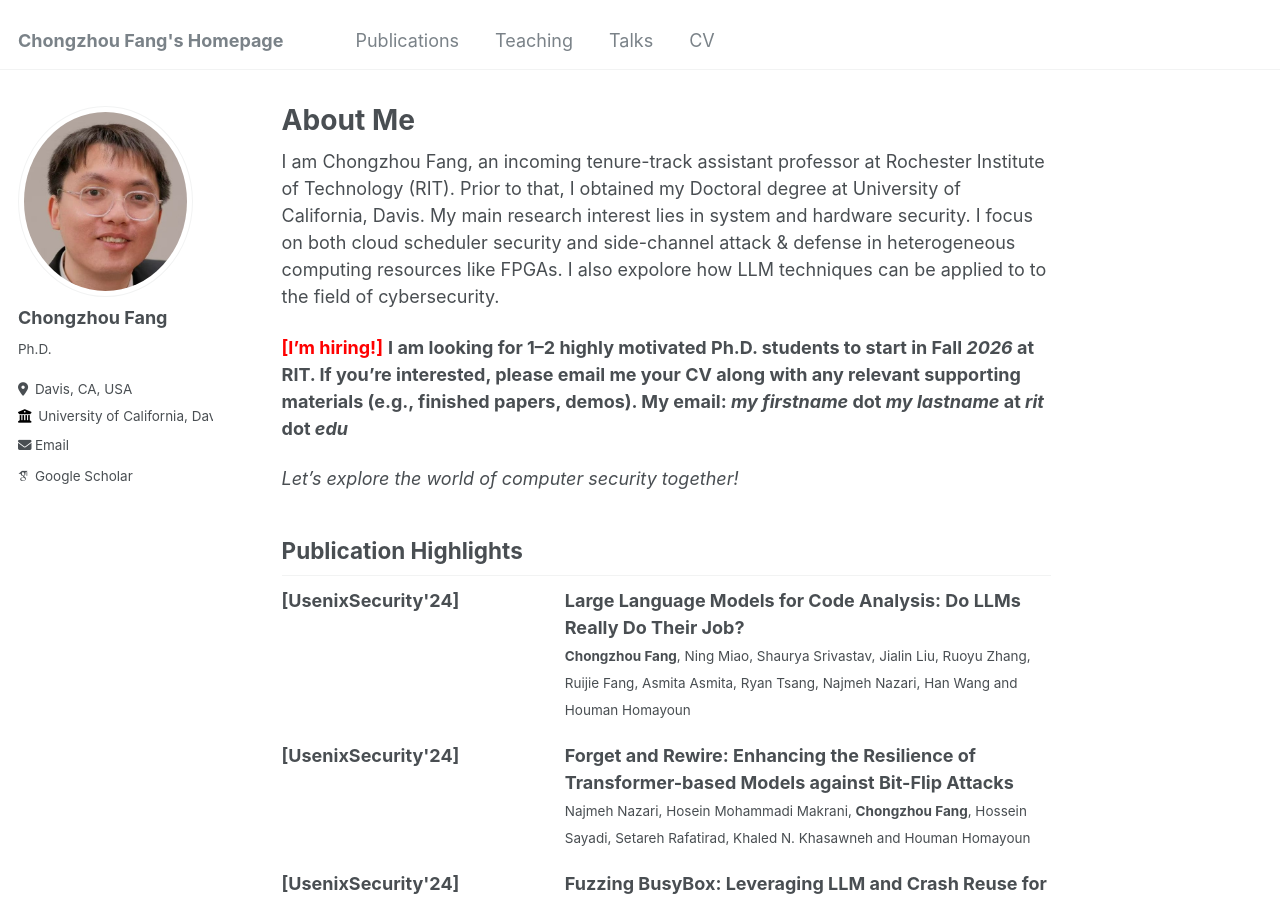
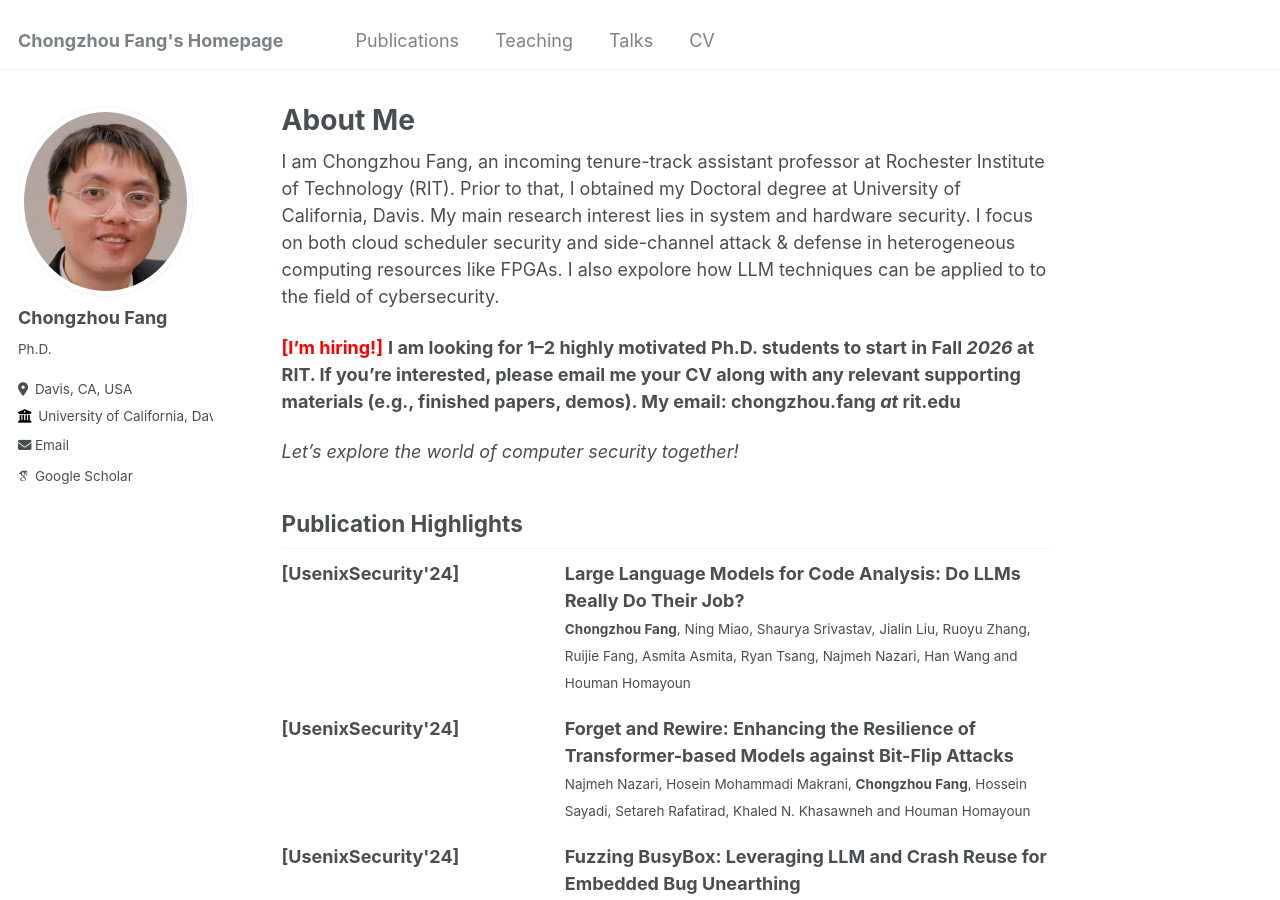
Before and after one commit to ChongzhouFang/ChongzhouFang.github.io, a Jekyll site: the page built from _pages/about.md, in a window 1280 px wide and 900 px high. Built offline with Jekyll 4.4.1, drawn with Linux system fonts in a browser that asks for light colours; some web fonts are replaced.

Commit message:
update CV

```diff
--- a/_config.yml
+++ b/_config.yml
@@ -28,7 +28,7 @@
   location         : "Davis, CA, USA"
   employer         : "University of California, Davis"
   uri              : # URL
-  email            : "chongzhoufang@gmail.com"
+  email            : "chongzhou.fang@rit.edu"
 
   # Academic websites
   arxiv            : # URL - Update with the correct link to your profile
--- a/_pages/about.md
+++ b/_pages/about.md
@@ -10,7 +10,7 @@
 I am Chongzhou Fang, an incoming tenure-track assistant professor at Rochester Institute of Technology (RIT). Prior to that, I obtained my Doctoral degree at University of California, Davis. My main research interest lies in system and hardware security. I focus on both cloud scheduler security and side-channel attack &amp; defense in heterogeneous computing resources like FPGAs. I also expolore how LLM techniques can be applied to to the field of cybersecurity.
 
 
-<span style="color: red;"><strong>[I'm hiring!]</strong></span> <b>I am looking for 1–2 highly motivated Ph.D. students to start in Fall <i>2026</i> at RIT. If you’re interested, please email me your CV along with any relevant supporting materials (e.g., finished papers, demos). My email: <i>my firstname</i> dot <i>my lastname</i> at <i>rit</i> dot <i>edu</i></b>
+<span style="color: red;"><strong>[I'm hiring!]</strong></span> <b>I am looking for 1–2 highly motivated Ph.D. students to start in Fall <i>2026</i> at RIT. If you’re interested, please email me your CV along with any relevant supporting materials (e.g., finished papers, demos). My email: chongzhou.fang <i>at</i> rit.edu</b>
 
 <p><i>Let’s explore the world of computer security together!</i></p>
 
```
Also changed, not shown: _pages/cv.md (+2 -2 lines), 1 other file.
